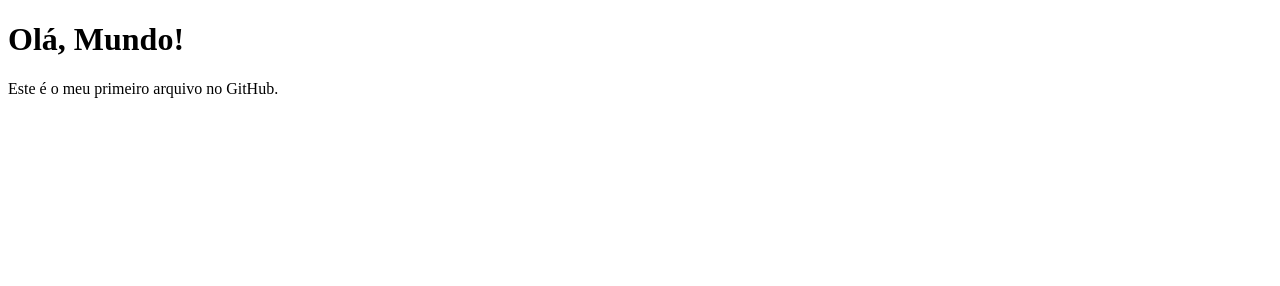
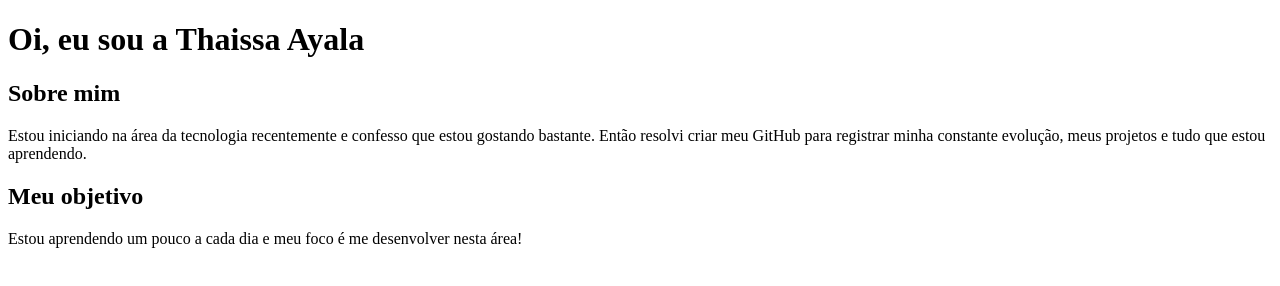
Before and after one commit to ThaissaAyala/estudos-html-css, a plain HTML site: page index.html in a window 1280 px wide. Drawn offline with Linux system fonts and the light colour scheme.

Commit message:
Update index.html

```diff
--- a/index.html
+++ b/index.html
@@ -1,10 +1,23 @@
 <!DOCTYPE html>
-<html>
+<html lang="pt-br">
 <head>
-    <title>Meu Primeiro Site</title>
+    <meta charset="UTF-8">
+    <title>Thaissa Ayala - Portfólio</title>
 </head>
 <body>
-    <h1>Olá, Mundo!</h1>
-    <p>Este é o meu primeiro arquivo no GitHub.</p>
+
+    <h1>Oi, eu sou a Thaissa Ayala</h1>
+
+    <h2>Sobre mim</h2>
+    <p>
+        Estou iniciando na área da tecnologia recentemente e confesso que estou gostando bastante.
+        Então resolvi criar meu GitHub para registrar minha constante evolução, meus projetos e tudo que estou aprendendo.
+    </p>
+
+    <h2>Meu objetivo</h2>
+    <p>
+        Estou aprendendo um pouco a cada dia e meu foco é me desenvolver nesta área!
+    </p>
+
 </body>
 </html>
```
